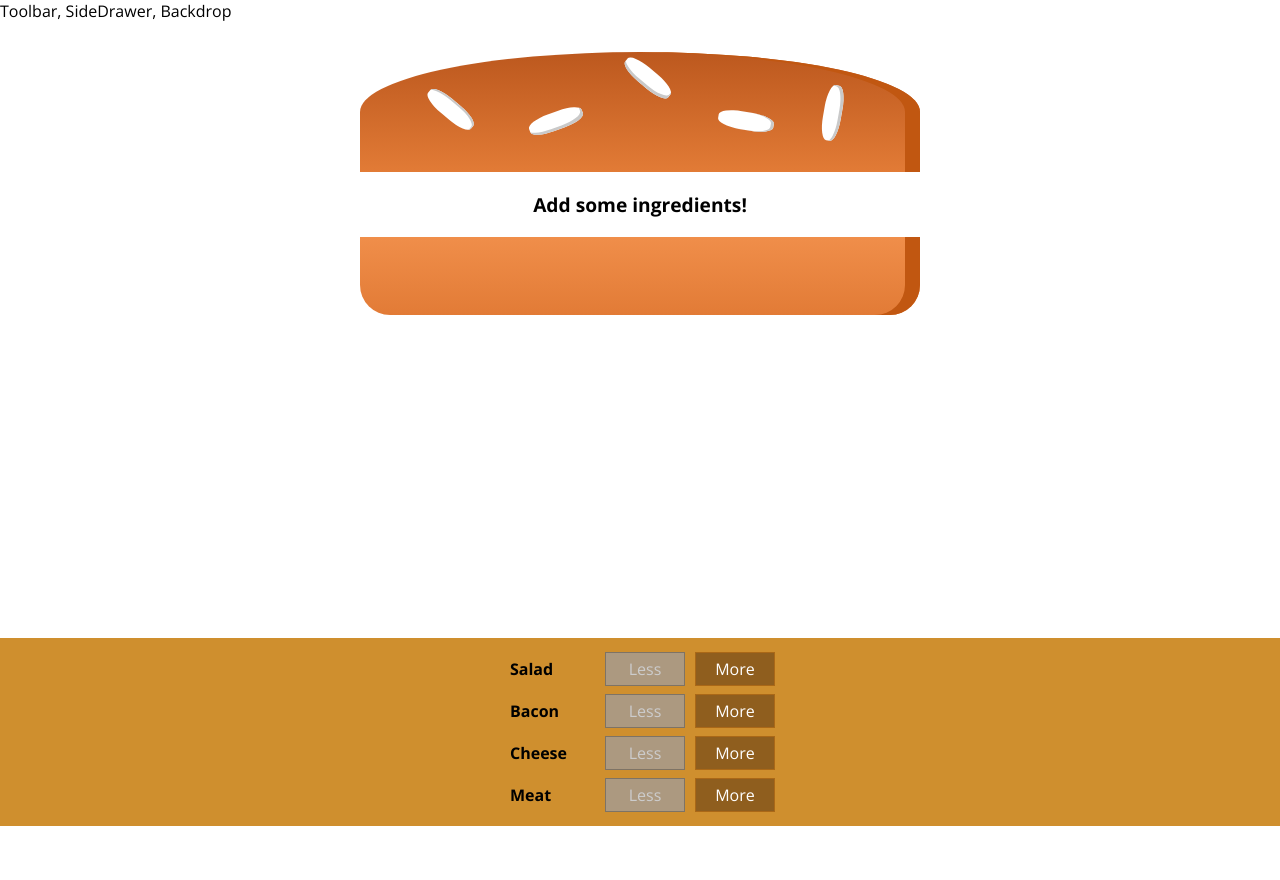
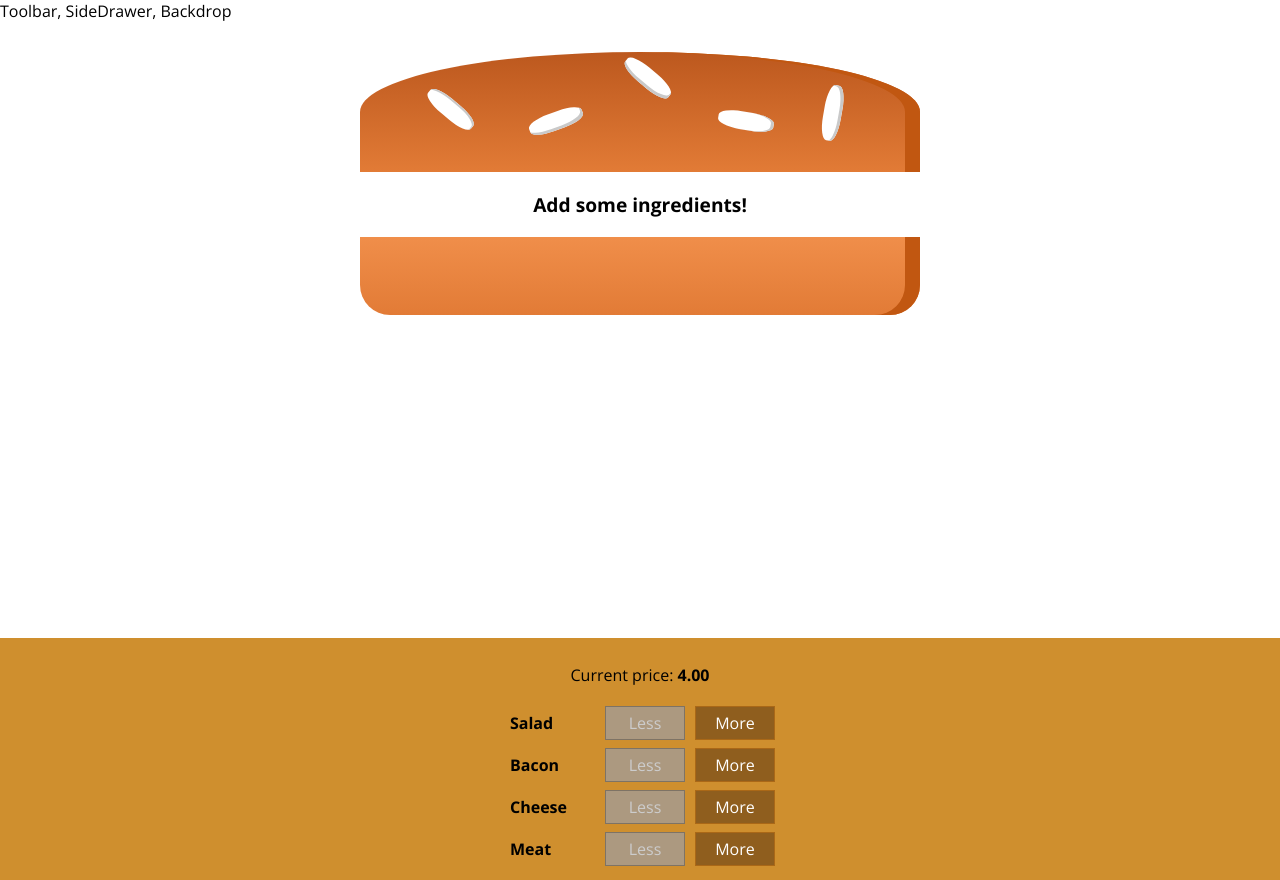
Before and after one commit to kacperkapusciak/Burger-App-React, a React (Create React App) app: page / in a window 1280 px wide. Before the commit the page ends 826 px from the top, so only its background shows below. Built offline with nearby package versions, Linux system fonts and the light colour scheme.

Commit message:
Displaying current price of burger

```diff
--- a/src/components/Burger/BuildControls/BuildControls.js
+++ b/src/components/Burger/BuildControls/BuildControls.js
@@ -11,6 +11,7 @@
 
 const buildControls = props => (
   <ControlsArea>
+    <p>Current price: <strong>{props.price.toFixed(2)}</strong></p>
     {controls.map(ctrl => (
       <BuildControl
         key={ctrl.label}
--- a/src/containers/BurgerBuilder/BurderBuilder.js
+++ b/src/containers/BurgerBuilder/BurderBuilder.js
@@ -4,9 +4,9 @@
 
 const INGREDIENT_PRICES = {
   salad: 0.5,
-  bacon: 0.4,
-  meat: 1.3,
-  bacon: 0.7
+  bacon: 0.7,
+  cheese: 0.3,
+  meat: 1.4
 };
 
 class BurgerBuilder extends Component {
@@ -69,7 +69,8 @@
         <BuildControls
           ingredientAdded={this.addIngredientHandler}
           ingredientRemoved={this.removeIngredientHandler}
-          disabled={disabledInfo} />
+          disabled={disabledInfo}
+          price={this.state.totalPrice} />
       </>
     );
   }
```
